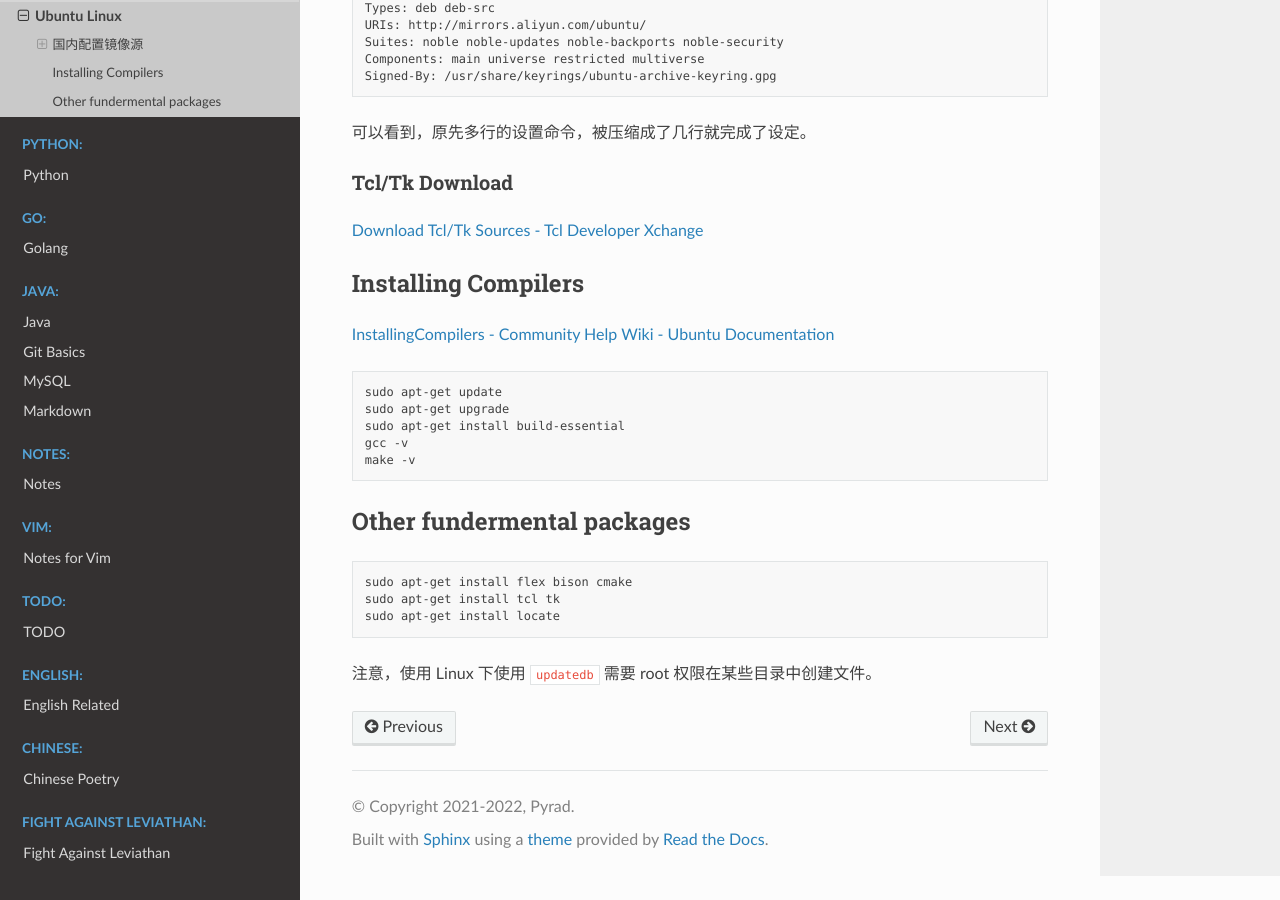
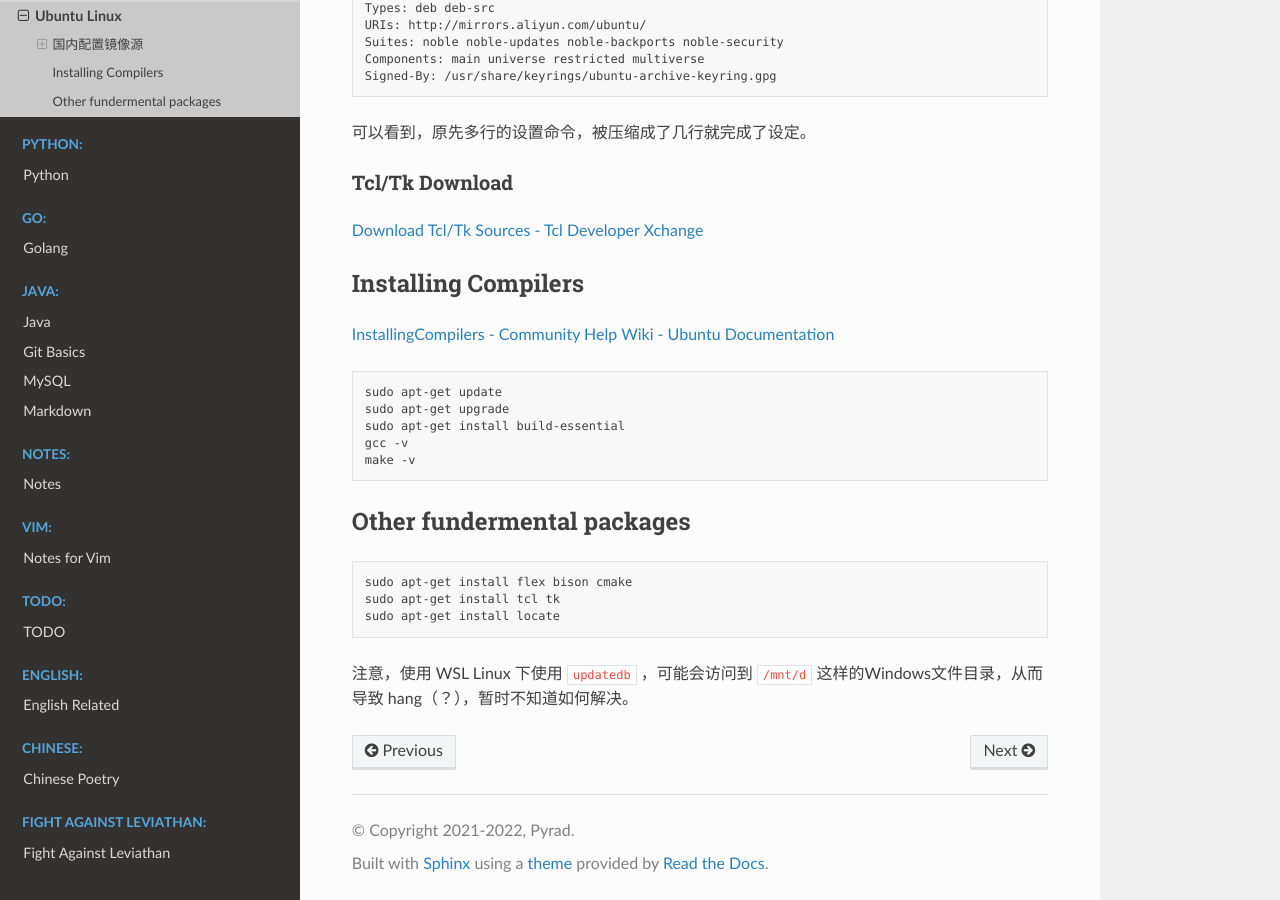
Before and after one commit to Pyrad/pyradnotes, a Sphinx documentation site: the page built from source/Linux/ubuntu.md, in a window 1280 px wide and 900 px high, scrolled down 2042 px. Built offline with Sphinx 7.4.7 and the Read the Docs theme 2.0.0, drawn with Linux system fonts in a browser that asks for light colours; pages that are not in the unit, such as notebooks, are missing from menus.

Commit message:
Linux wsl updatedb hang issue

````diff
--- a/source/Linux/ubuntu.md
+++ b/source/Linux/ubuntu.md
@@ -137,4 +137,4 @@ sudo apt-get install tcl tk
 sudo apt-get install locate
 ```
 
-注意，使用 Linux 下使用 `updatedb` 需要 root 权限在某些目录中创建文件。
+注意，使用 WSL Linux 下使用 `updatedb` ，可能会访问到 `/mnt/d` 这样的Windows文件目录，从而导致 hang（？），暂时不知道如何解决。
````
